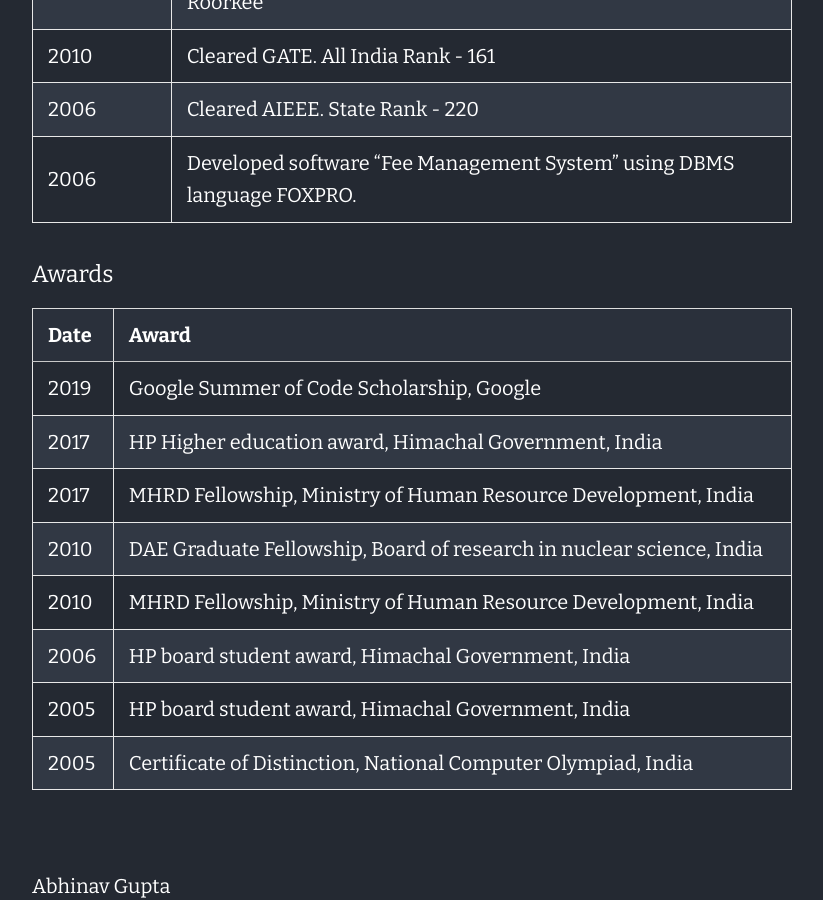
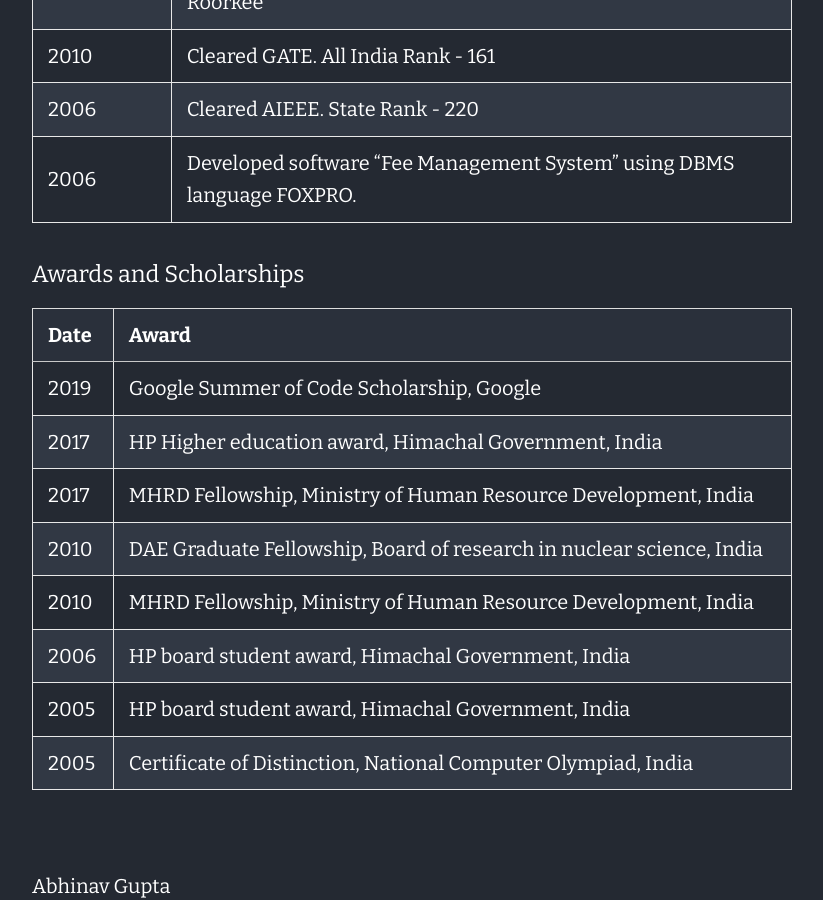
Before and after one commit to iitrabhi/iitrabhi.github.io, a Jekyll site: the page built from about.md, in a window 1280 px wide and 900 px high, scrolled down 2769 px. Shown: the whole window, without its empty margins (228-1051 px from the left). Built offline with Jekyll 4.4.1, drawn with Linux system fonts in a browser that asks for light colours.

Commit message:
Update about.md

```diff
--- a/about.md
+++ b/about.md
@@ -42,7 +42,7 @@ I also love the open-source community and use FEniCS as my primary package for p
 
 
 
-### Awards
+### Awards and Scholarships
 
 | Date           | Award                                                    |
 | -------------- | ------------------------------------------------------------ |
```
